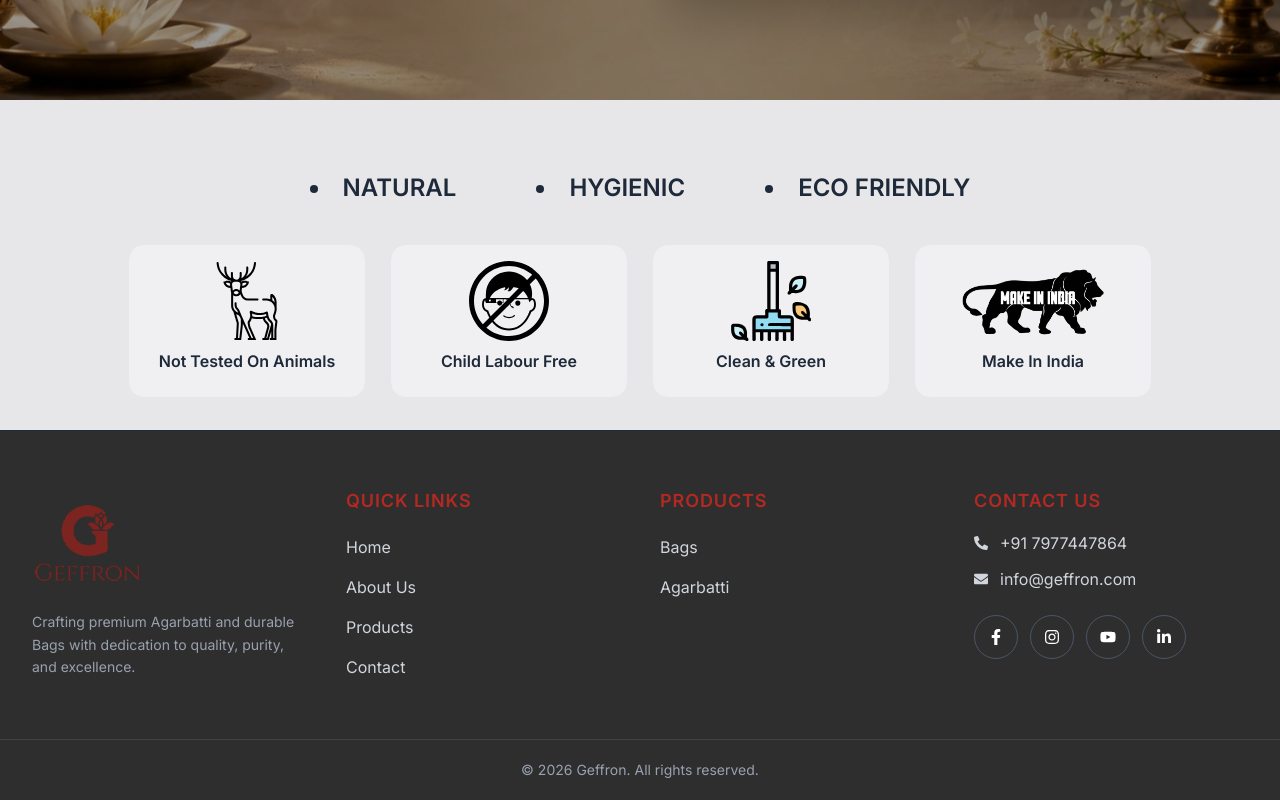
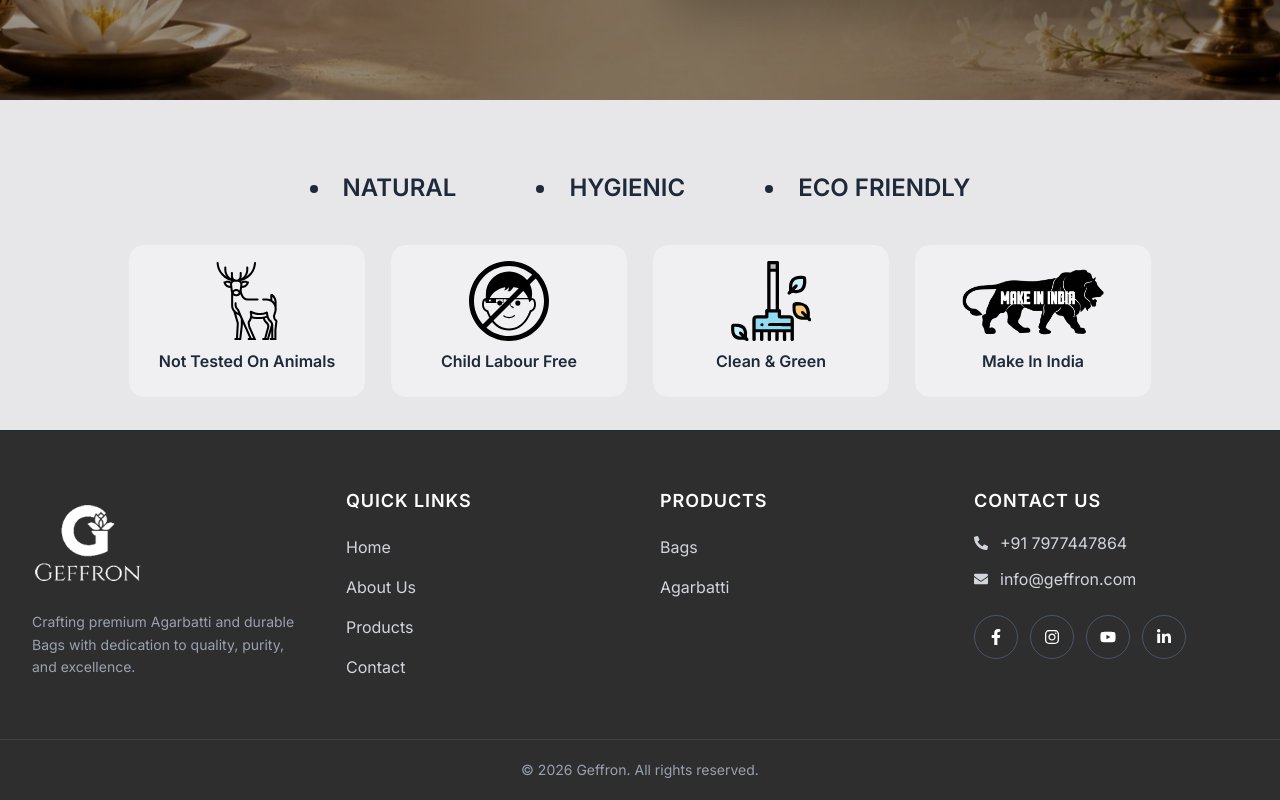
Before and after one commit to DhamaleSiddhesh/geffron, a React (Vite) app in the folder frontend/: page / in a window 1280 px wide. Shown: the part 4554-5354 px from the top of the page. Built offline with nearby package versions, Linux system fonts and the light colour scheme; a web font is replaced by a local one.

Commit message:
Footer logo update and text color change

```diff
--- a/frontend/src/components/layout/Footer.jsx
+++ b/frontend/src/components/layout/Footer.jsx
@@ -30,7 +30,7 @@ const Footer = () => {
 
         {/* Quick Links */}
         <div>
-          <h3 className="font-semibold text-base sm:text-lg mb-4 text-[#B32922] uppercase tracking-wider">
+          <h3 className="font-semibold text-base sm:text-lg mb-4 text-white uppercase tracking-wider">
             Quick Links
           </h3>
           <ul className="space-y-2">
@@ -71,7 +71,7 @@ const Footer = () => {
 
         {/* Products */}
         <div>
-          <h3 className="font-semibold text-base sm:text-lg mb-4 text-[#B32922] uppercase tracking-wider">
+          <h3 className="font-semibold text-base sm:text-lg mb-4 text-white uppercase tracking-wider">
             Products
           </h3>
           <ul className="space-y-2">
@@ -96,7 +96,7 @@ const Footer = () => {
 
         {/* Contact */}
         <div>
-          <h3 className="font-semibold text-base sm:text-lg mb-4 text-[#B32922] uppercase tracking-wider">
+          <h3 className="font-semibold text-base sm:text-lg mb-4 text-white uppercase tracking-wider">
             Contact Us
           </h3>
 
```
Also changed, not shown: frontend/src/assets/images/logos/footer-logo.png.
